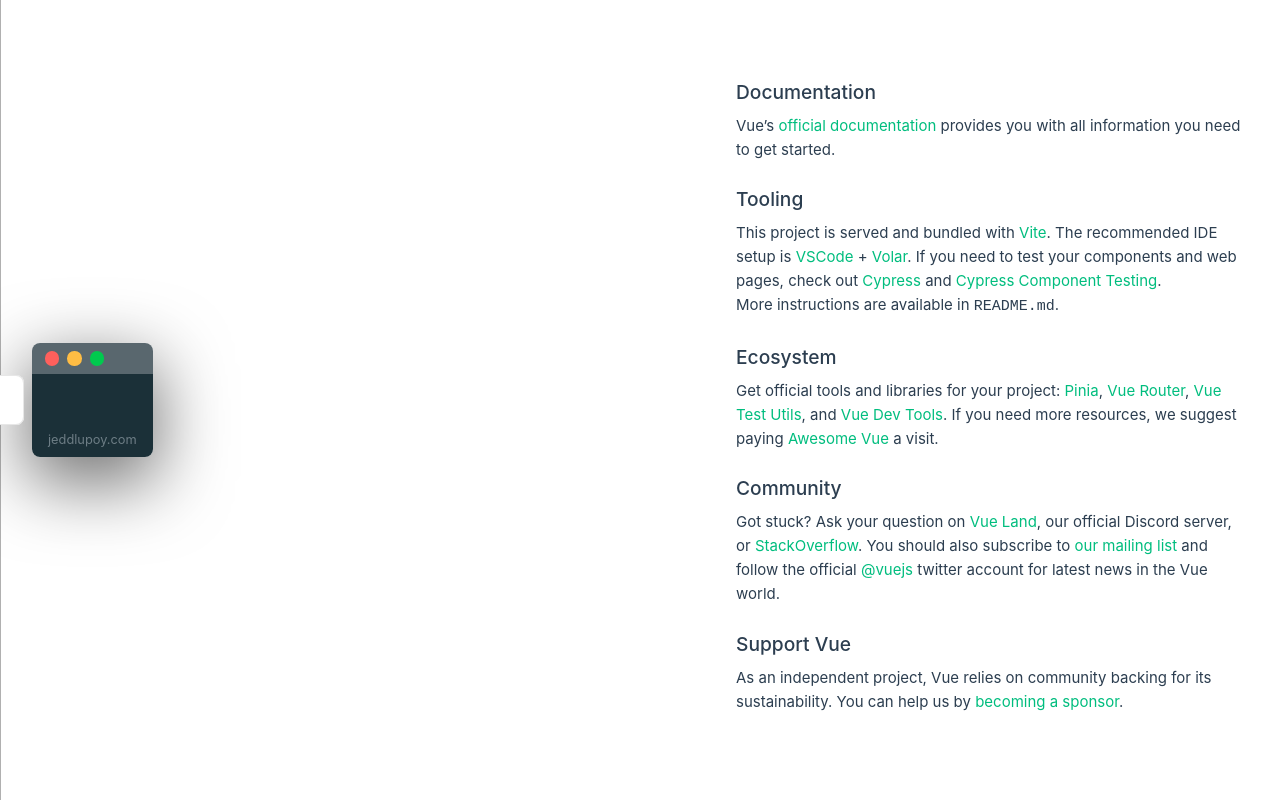
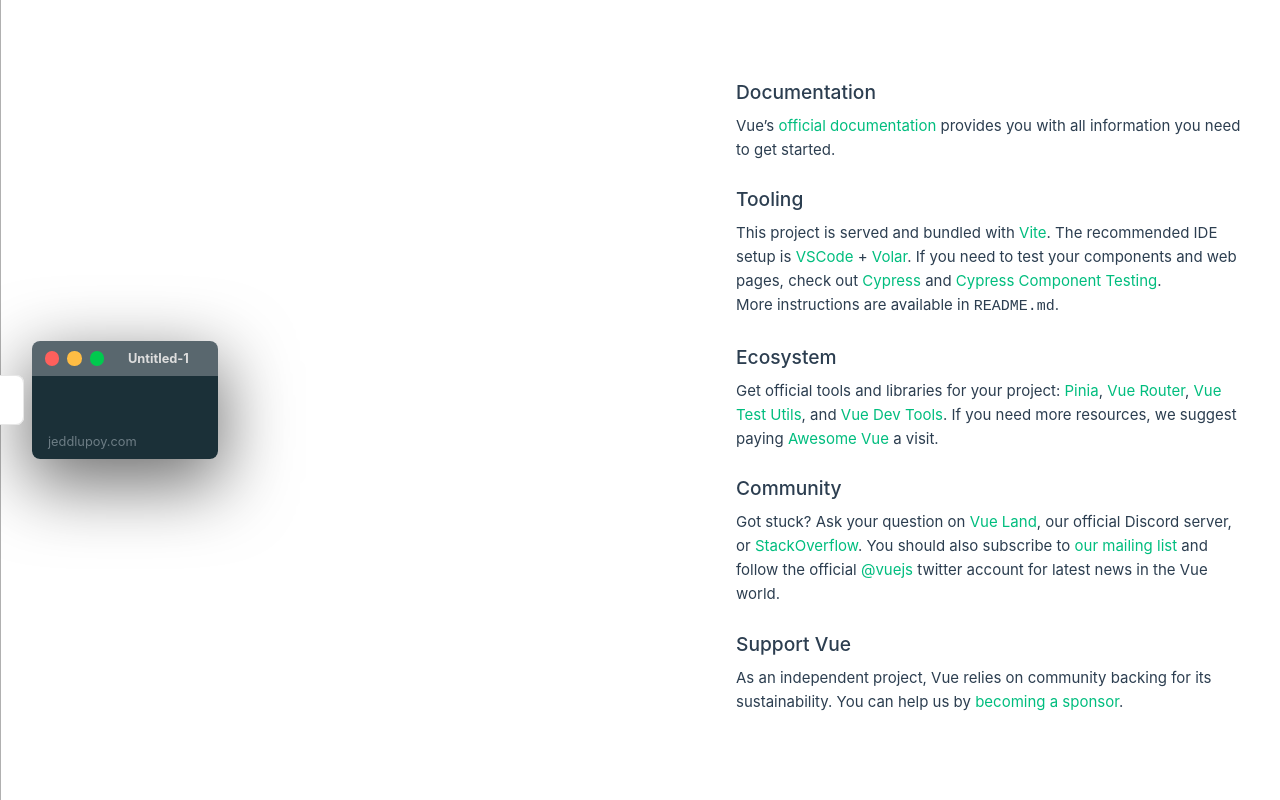
Before and after one commit to 0n3Appl3/code-paste, a Vue app: page / in a window 1280 px wide. Built offline with nearby package versions, Linux system fonts and the light colour scheme.

Commit message:
Added ability to change editor window title

```diff
--- a/src/components/CodeEditor.vue
+++ b/src/components/CodeEditor.vue
@@ -12,6 +12,8 @@
 const toolbarClose = ref('editor__toolbar-close')
 const toolbarMinimise = ref('editor__toolbar-minimise')
 const toolbarMaximise = ref('editor__toolbar-maximise')
+const toolbarTitle = ref('editor__toolbar-title')
+const toolbarTitleText = ref('Untitled-1')
 
 // Editor Text Field Styling
 const textField = ref('editor__text-field')
@@ -19,6 +21,7 @@
 
 // Watermark Styling
 const watermark = ref('editor__watermark')
+const watermarkText = ref('jeddlupoy.com')
 
 // Methods
 const resize = () => {
@@ -99,13 +102,16 @@
             <div :class="toolbarClose"></div>
             <div :class="toolbarMinimise"></div>
             <div :class="toolbarMaximise"></div>
+            <div :class="toolbarTitle"
+                 contenteditable="true"
+                 spellcheck="false">{{ toolbarTitleText }}</div>
         </div>
         <div v-on:keydown.enter="enter"
              @input="resize" ref="textInput"
              contenteditable="true"
              spellcheck="false"
              :class="textField"></div>
-        <div :class="watermark">jeddlupoy.com</div>
+        <div :class="watermark">{{ watermarkText }}</div>
     </div>
 </template>
 
@@ -123,6 +129,9 @@
     padding: 0.5rem 0.8rem;
     background-color: #59676e;
 }
+.editor__toolbar > div:last-child {
+    margin: auto;
+}
 .editor__toolbar-close, .editor__toolbar-minimise, .editor__toolbar-maximise {
     display: inline-block;
     width: 0.9rem;
@@ -139,19 +148,32 @@
 .editor__toolbar-maximise {
     background-color: #00ca4e;
 }
+.editor__toolbar-title {
+    display: flex;
+    justify-content: center;
+    text-align: center;
+    font-size: 0.8rem;
+    font-weight: bold;
+    color: #ddd;
+    padding: 0 1rem;
+    border-radius: 0.3rem;
+    transition: all 0.5s ease-in-out;
+}
+.editor__toolbar-title:focus, .editor__toolbar-title:hover {
+    outline: 1px solid;
+}
+.editor__toolbar-title, .editor__text-field {
+    outline: none;
+    border: none;
+}
 .editor__text-field {
     display: block;
     font-family: Courier, monospace;
-    outline: none;
     resize: none;
-    border: none;
     padding: 0.8rem;
     color: #eee;
     white-space: pre;
     overflow: hidden;
-}
-.editor__text-field::placeholder {
-    color: #eee;
 }
 .editor__watermark, .editor__text-field {
     background-color: #1b3038;
```
